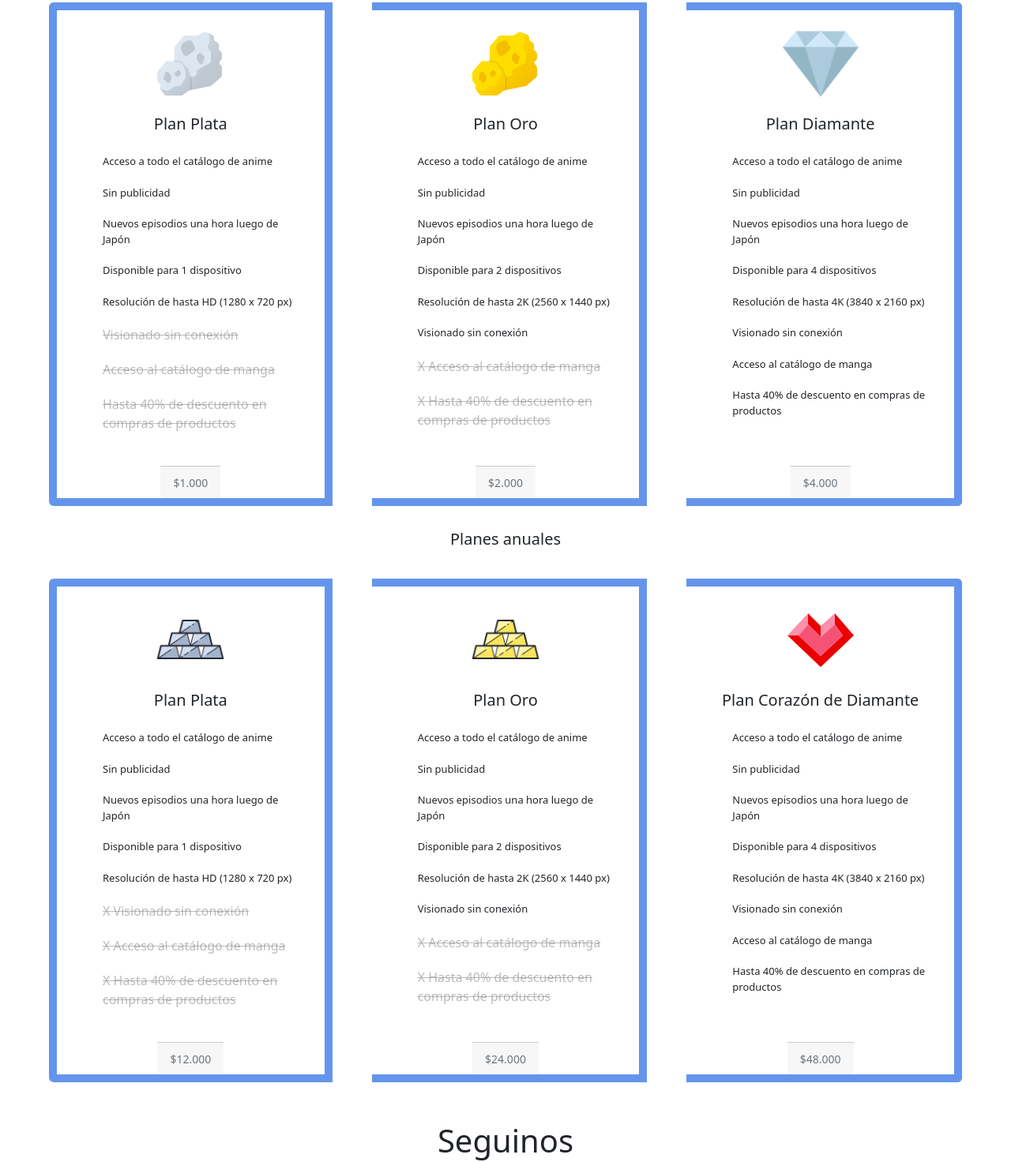
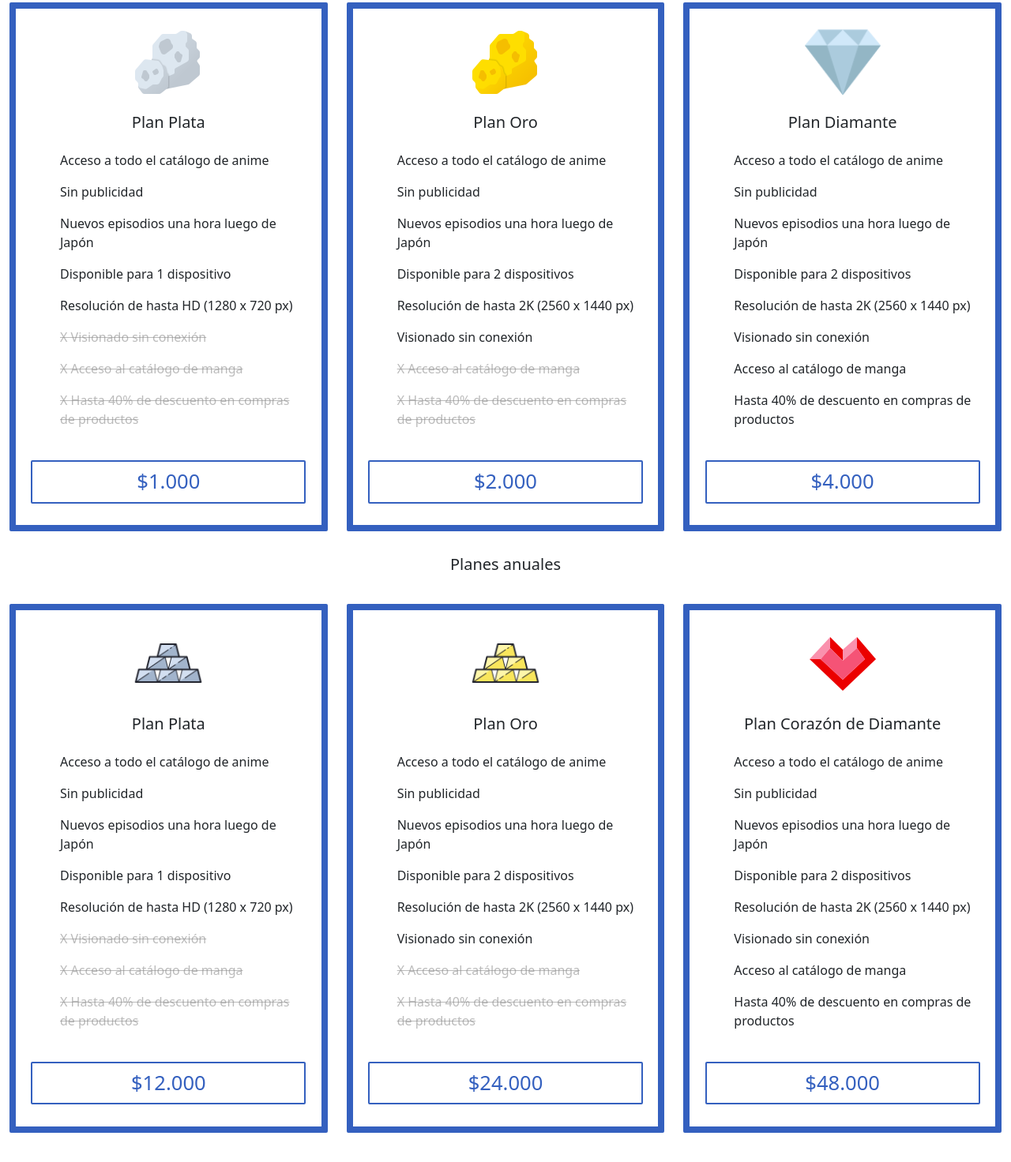
Before and after one commit to Lablona/Anime-Kvn, a website: page index.html in a window 1280 px wide. Shown: the part 2367-3839 px from the top of the page at 79% size. Drawn offline with Linux system fonts and the light colour scheme; files whose address does not match are found by name; a web font is replaced by a local one.

Commit message:
Version_9.5

```diff
--- a/Css/style(index).css
+++ b/Css/style(index).css
@@ -305,7 +305,6 @@ ul, li{
     align-items: center;
 }
 /*Cartas*/
-
 .section3{
     padding-top: 50px;
 }
@@ -315,14 +314,49 @@ ul, li{
     align-items: center;
     padding-bottom: 30px;
 }
+.grupo{
+    display: flex;
+    justify-content: center;
+    /*background-color: aqua;*/
+}
 .carta1{
-    border: solid 10px cornflowerblue;
-    margin-right: 50px;
-    margin-left: 50px;
+    border: solid 8px #3460BF;
+    border-radius: 2px;
     align-items: center;
 }
 .cartatitu{
     text-align: center;
+}
+.mineral{
+    margin-top: 20px;
+   width: 96px;
+   height: 96px;
+}
+/*.contenido{
+    background-color: aqua;
+}*/
+.beneficios{
+    padding: 8px;
+    font-size:medium;
+}
+.noBenefecios{
+    padding: 8px;
+    font-size:medium;
+    text-decoration:line-through;
+    color: #8a8a8a94;
+}
+.boton-pay{
+    font-size: 1.6rem;
+    margin-bottom: 1.7rem;
+    width: 90%;
+    text-align: center;
+    color:#3460BF;
+    background-color: #ffffff;
+    border-radius: 2px;
+    border: solid 2px #3460BF ;
+}
+.boton-pay:hover{
+    background-color: #3460BF;
 }
 .subtitu5{
     display: flex;
@@ -333,20 +367,6 @@ ul, li{
 }
 .section3-2{
     padding-bottom: 50px;
-}
-.mineral{
-    margin-top: 20px;
-   width: 96px;
-   height: 96px;
-}
-.beneficios{
-    padding: 10px;
-    font-size:small;
-}
-.noBenefecios{
-    text-decoration:line-through;
-    color: #8a8a8a94;
-    padding: 10px;
 }
 /*footer*/
 .pie{
--- a/index.html
+++ b/index.html
@@ -127,11 +127,10 @@
               <h4>Disfruta de la variedad de nuestros planes premium</h4>
               <h5>Planes mensuales</h5>
             </div>
-            <div class="col-12">
-                <div class="card-group">
-                    <div class="card carta1">
+            <div class="col-4 grupo">
+                  <div class="card carta1" style="width: 500px;">
                     <img src="./img/icons/plata.png" class="card-img-top mineral" alt="...">
-                      <div class="card-body">
+                    <div class="card-body contenido">
                       <h5 class="card-title cartatitu">Plan Plata</h5>
                       <p class="card-text">
                         <ul>
@@ -140,19 +139,19 @@
                         <li class="beneficios">Nuevos episodios una hora luego de Japón</li>
                         <li class="beneficios">Disponible para 1 dispositivo</li>
                         <li class="beneficios">Resolución de hasta HD (1280 x 720 px)</li>
-                            <li class="noBenefecios">Visionado sin conexión</li>
-                            <li class="noBenefecios">Acceso al catálogo de manga</li>
-                            <li class="noBenefecios">Hasta 40% de descuento en compras de productos</li>
+                        <li class="noBenefecios">X Visionado sin conexión</li>
+                        <li class="noBenefecios">X Acceso al catálogo de manga</li>
+                        <li class="noBenefecios">X Hasta 40% de descuento en compras de productos</li>
                       </ul>
                     </p>
                     </div>
-                      <div class="card-footer">
-                        <small class="text-muted">$1.000</small>
+                      <a href="./Inscripción.html" class="btn btn-primary boton-pay">$1.000</a>
                   </div>
             </div>
-                    <div class="card carta1">
-                      <img src="/img/icons/oro.png" class="card-img-top mineral" alt="...">
-                      <div class="card-body">
+            <div class="col-4 grupo">
+              <div class="card carta1" style="width: 500px;">
+                <img src="./img/icons/oro.png" class="card-img-top mineral" alt="...">
+                <div class="card-body contenido">
                   <h5 class="card-title cartatitu">Plan Oro</h5>
                   <p class="card-text">
                     <ul>
@@ -167,31 +166,28 @@
                     </ul>
                 </p>
                 </div>
-                      <div class="card-footer">
-                        <small class="text-muted">$2.000</small>
+                  <a href="./Inscripción.html" class="btn btn-primary boton-pay">$2.000</a>
               </div>
             </div>
-                    <div class="card carta1">
+            <div class="col-4 grupo">
+              <div class="card carta1" style="width: 500px;">
                 <img src="./img/icons/diamante_2.png" class="card-img-top mineral" alt="...">
-                        <div class="card-body">
+                <div class="card-body contenido">
                   <h5 class="card-title cartatitu">Plan Diamante</h5>
                   <p class="card-text">
                     <ul>
                       <li class="beneficios">Acceso a todo el catálogo de anime</li>
                       <li class="beneficios">Sin publicidad</li>
                       <li class="beneficios">Nuevos episodios una hora luego de Japón</li>
-                              <li class="beneficios">Disponible para 4 dispositivos</li>
-                              <li class="beneficios">Resolución de hasta 4K (3840 x 2160 px)</li>
+                      <li class="beneficios">Disponible para 2 dispositivos</li>
+                      <li class="beneficios">Resolución de hasta 2K (2560 x 1440 px)</li>
                       <li class="beneficios">Visionado sin conexión</li>
                       <li class="beneficios">Acceso al catálogo de manga</li>
                       <li class="beneficios">Hasta 40% de descuento en compras de productos</li>
                     </ul>
                 </p>
                 </div>
-                        <div class="card-footer">
-                          <small class="text-muted">$4.000</small>
-                        </div>
-                    </div>
+                  <a href="./Inscripción.html" class="btn btn-primary boton-pay">$4.000</a>
               </div>
             </div>
         </section>
@@ -200,11 +196,10 @@
             <div class="subtitu5">
                 <h5>Planes anuales</h5>
             </div>
-            <div class="col-12">
-                <div class="card-group">
-                    <div class="card carta1">
+            <div class="col-4 grupo">
+              <div class="card carta1" style="width: 500px;">
                 <img src="./img/icons/plata_2.png" class="card-img-top mineral" alt="...">
-                      <div class="card-body">
+                <div class="card-body contenido">
                   <h5 class="card-title cartatitu">Plan Plata</h5>
                   <p class="card-text">
                     <ul>
@@ -219,13 +214,13 @@
                   </ul>
                 </p>
                 </div>
-                      <div class="card-footer">
-                        <small class="text-muted">$12.000</small>
+                  <a href="./Inscripción.html" class="btn btn-primary boton-pay">$12.000</a>
               </div>
         </div>
-                    <div class="card carta1">
+        <div class="col-4 grupo">
+          <div class="card carta1" style="width: 500px;">
             <img src="./img/icons/oro_2.png" class="card-img-top mineral" alt="...">
-                      <div class="card-body">
+            <div class="card-body contenido">
               <h5 class="card-title cartatitu">Plan Oro</h5>
               <p class="card-text">
                 <ul>
@@ -240,31 +235,28 @@
                 </ul>
             </p>
             </div>
-                      <div class="card-footer">
-                        <small class="text-muted">$24.000</small>
+              <a href="./Inscripción.html" class="btn btn-primary boton-pay">$24.000</a>
           </div>
         </div>
-                    <div class="card carta1">
+        <div class="col-4 grupo">
+          <div class="card carta1" style="width: 500px;">
             <img src="./img/icons/diamante.png" class="card-img-top mineral" alt="...">
-                        <div class="card-body">
+            <div class="card-body contenido">
               <h5 class="card-title cartatitu">Plan Corazón de Diamante</h5>
               <p class="card-text">
                 <ul>
                   <li class="beneficios">Acceso a todo el catálogo de anime</li>
                   <li class="beneficios">Sin publicidad</li>
                   <li class="beneficios">Nuevos episodios una hora luego de Japón</li>
-                              <li class="beneficios">Disponible para 4 dispositivos</li>
-                              <li class="beneficios">Resolución de hasta 4K (3840 x 2160 px)</li>
+                  <li class="beneficios">Disponible para 2 dispositivos</li>
+                  <li class="beneficios">Resolución de hasta 2K (2560 x 1440 px)</li>
                   <li class="beneficios">Visionado sin conexión</li>
                   <li class="beneficios">Acceso al catálogo de manga</li>
                   <li class="beneficios">Hasta 40% de descuento en compras de productos</li>
                 </ul>
             </p>
             </div>
-                        <div class="card-footer">
-                          <small class="text-muted">$48.000</small>
-                        </div>
-                    </div>
+              <a href="./Inscripción.html" class="btn btn-primary boton-pay">$48.000</a>
           </div>
         </div>
         </section>
```
Lines whose indentation alone changed are shown as unchanged.
